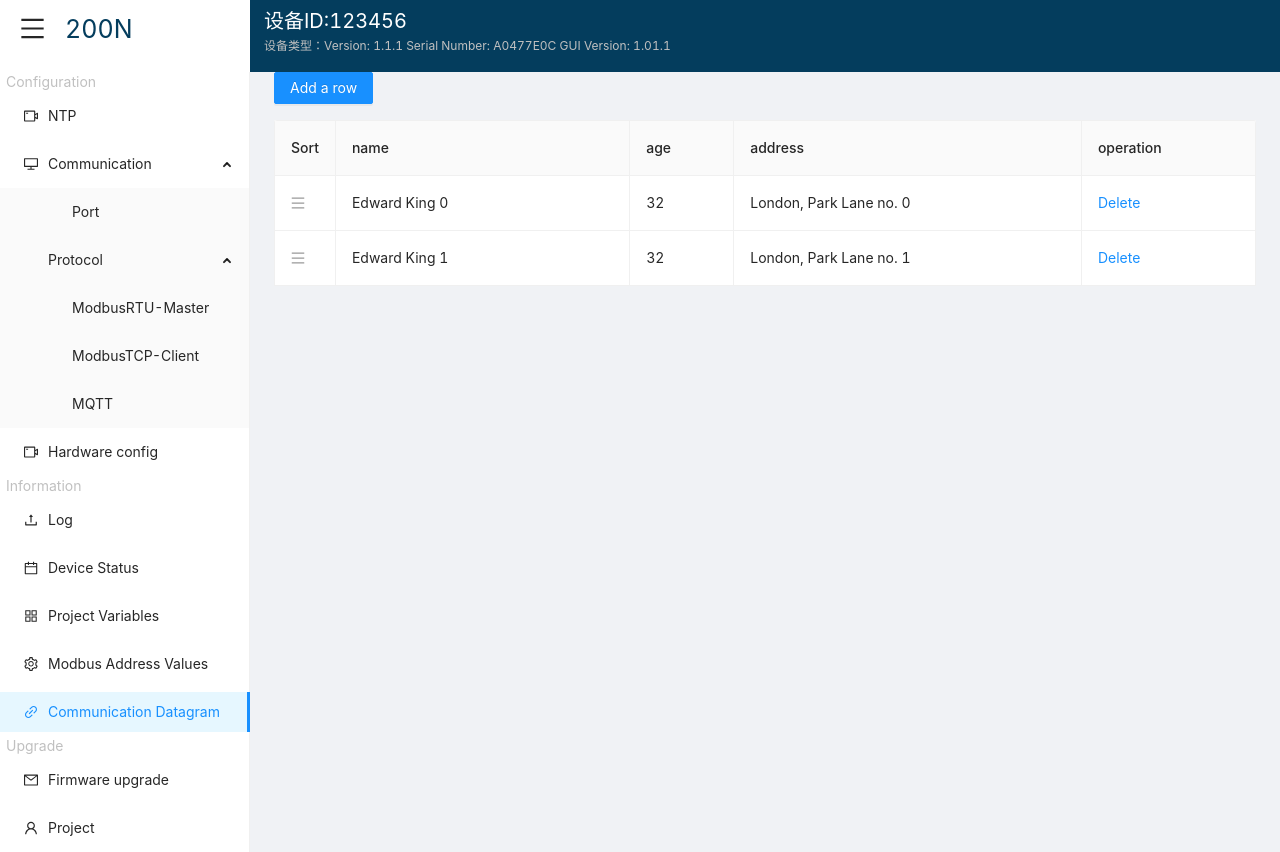
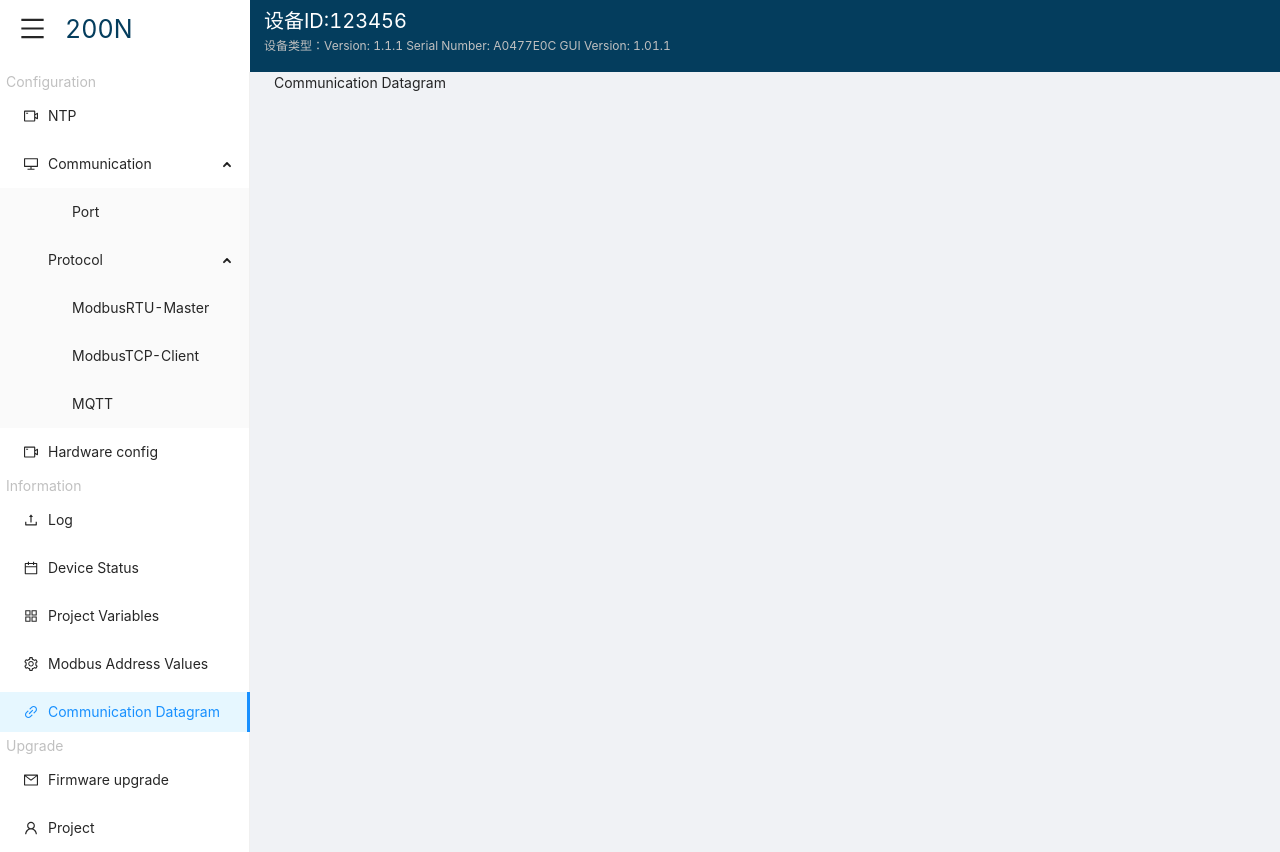
Before and after one commit to fengwang913/VersionDemo2.0, a React (Create React App) app: page /view/communication in a window 1280 px wide. Built offline with nearby package versions, Linux system fonts and the light colour scheme.

Commit message:
feat： 页面展示

```diff
--- a/src/pages/view/login.jsx
+++ b/src/pages/view/login.jsx
@@ -10,7 +10,7 @@ let history = createBrowserHistory()
 
 const Login = () => {
     const onFinish = values => {
-      if(values.username === '1234' && values.password === '1234'){
+      if( values.password === '1234'){
           console.log('我可以登录了！')
           console.log('history',history)
           history.push(`/view`);
@@ -39,14 +39,14 @@ const Login = () => {
                 marginLeft:'38vw',
         }}
             >
-      <Form.Item
+      {/* <Form.Item
         name="username"
         rules={[{ required: true, message: '请输入用户名!' }]}
       >
         <Input
             prefix={<UserOutlined style={{width:'100%'}} className="site-form-item-icon" />}
             placeholder="Username" />
-      </Form.Item>
+      </Form.Item> */}
       <Form.Item
         name="password"
         rules={[{ required: true, message: '请输入密码!' }]}
--- a/src/pages/view/menu/ProjectVari/project.jsx
+++ b/src/pages/view/menu/ProjectVari/project.jsx
@@ -1,13 +1,14 @@
 import React,{ Component }  from 'react';
 
-import DemoTable from './tables'
+// import DemoTable from './tables'
 
 export default class ProVariable extends Component{
     render(){
 
         return(
             <div>
-                <DemoTable />
+                {/* <DemoTable /> */}
+                Project Variable
             </div>
         )
     }
--- a/src/pages/view/menu/communication/comm.jsx
+++ b/src/pages/view/menu/communication/comm.jsx
@@ -1,271 +1,16 @@
-import React, { useContext, useState, useEffect, useRef } from 'react';
-import { Table, Input, Button, Popconfirm, Form ,Select  } from 'antd';
-
-import { sortableContainer, sortableElement, sortableHandle } from 'react-sortable-hoc';
-import { MenuOutlined } from '@ant-design/icons';
-import arrayMove from 'array-move';
+import React,{ Component }  from 'react';
 
 
-const EditableContext = React.createContext();
+export default class Communication extends Component{
+    render(){
 
-const DragHandle = sortableHandle(() => (
-  <MenuOutlined style={{ cursor: 'pointer', color: '#999' }} />
-));
-
-const EditableRow = ({ index, ...props }) => {
-  const [form] = Form.useForm();
-  return (
-    <Form form={form} component={false}>
-      <EditableContext.Provider value={form}>
-        <tr {...props} />
-      </EditableContext.Provider>
-    </Form>
-  );
-};
-
-const EditableCell = ({
-  title,
-  editable,
-  children,
-  dataIndex,
-  record,
-  handleSave,
-  ...restProps
-}) => {
-  const [editing, setEditing] = useState(false);
-  const inputRef = useRef();
-  const form = useContext(EditableContext);
-  useEffect(() => {
-    if (editing) {
-      inputRef.current.focus();
+        return(
+            <div>
+                {/* <DemoTable /> */}
+                Communication Datagram
+            </div>
+        )
     }
-  }, [editing]);
-
-  const toggleEdit = () => {
-    setEditing(!editing);
-    form.setFieldsValue({
-      [dataIndex]: record[dataIndex],
-    });
-  };
-
-  const save = async (e) => {
-    try {
-      const values = await form.validateFields();
-      toggleEdit();
-      handleSave({ ...record, ...values });
-    } catch (errInfo) {
-      console.log('Save failed:', errInfo);
-    }
-  };
-
-  let childNode = children;
-
-  if (editable) {
-    childNode = editing ? (
-      <Form.Item
-        style={{
-          margin: 0,
-        }}
-        name={dataIndex}
-        rules={[
-          {
-            required: true,
-            message: `${title} is required.`,
-          },
-        ]}
-      >
-        <Input ref={inputRef} onPressEnter={save} onBlur={save} />
-      </Form.Item>
-    ) : (
-      <div
-        className="editable-cell-value-wrap"
-        style={{
-          paddingRight: 24,
-        }}
-        onClick={toggleEdit}
-      >
-        {children}
-      </div>
-    );
-  }
-
-  return <td {...restProps}>{childNode}</td>;
-};
-
-const SortableItem = sortableElement(props => <tr {...props} />);
-const SortableContainer = sortableContainer(props => <tbody {...props} />);
-
-export default class Communication extends React.Component {
-  constructor(props) {
-    super(props);
-    this.columns = [
-      {
-        title: 'Sort',
-        dataIndex: 'sort',
-        width: 30,
-        className: 'drag-visible',
-        render: () => <DragHandle />,
-      },
-      {
-        title: 'name',
-        dataIndex: 'name',
-        width: '30%',
-        editable: true,
-      },
-      {
-        title: 'age',
-        dataIndex: 'age',
-      },
-      {
-        title: 'address',
-        dataIndex: 'address',
-      },
-      {
-        title: 'operation',
-        dataIndex: 'operation',
-        render: (text, record) =>
-          this.state.dataSource.length >= 1 ? (
-            <Popconfirm title="Sure to delete?" onConfirm={() => this.handleDelete(record.key)}>
-              <a>Delete</a>
-            </Popconfirm>
-          ) : null,
-      },
-    ];
-    this.state = {
-      dataSource: [
-        {
-          key: '0',
-          name: 'Edward King 0',
-          age: '32',
-          index: 0,
-          address: 'London, Park Lane no. 0',
-        },
-        {
-          key: '1',
-          name: 'Edward King 1',
-          age: '32',
-          index: 1,
-          address: 'London, Park Lane no. 1',
-        },
-      ],
-      count: 2,
-    };
-  }
-
-  onSortEnd = ({ oldIndex, newIndex }) => {
-    console.log('我现在在执行 onsortend操作')
-    const { dataSource } = this.state;
-    console.log('在onSortEnd操作',oldIndex !== newIndex)
-    if (oldIndex !== newIndex) {
-      const newData = arrayMove([].concat(dataSource), oldIndex, newIndex).filter(el => !!el);
-      console.log('Sorted items: ', newData);
-      this.setState({ dataSource: newData });
-    }
-  };
-
-  DraggableBodyRow = ({ className, style, ...restProps }) => {
-    console.log('我现在在执行 DraggableBodyRow操作')
-
-    const { dataSource } = this.state;
-    console.log('在DraggableBodyRow操作里的数据',dataSource)
-    console.log('在DraggableBodyRow操作里的数据this.state',this.state)
-    // function findIndex base on Table rowKey props and should always be a right array index
-    const index = dataSource.findIndex(x => x.index === restProps['data-row-key']);
-    return <SortableItem index={index} {...restProps} />;
-  };
-
-  handleDelete = (key) => {
-
-    console.log('我现在在执行 handleDelete操作')
 
 
-    const dataSource = [...this.state.dataSource];
-    console.log('在handleDelete操作',dataSource)
-
-    this.setState({
-      dataSource: dataSource.filter((item) => item.key !== key),
-    });
-  };
-  handleAdd = () => {
-    console.log('我现在在执行 handleAdd操作')
-
-    const { count, dataSource } = this.state;
-    const newData = {
-      key: count,
-      name: `Edward King ${count}`,
-      age: 32,
-      address: `London, Park Lane no. ${count}`,
-    };
-    this.setState({
-      dataSource: [...dataSource, newData],
-      count: count + 1,
-    });
-  };
-  handleSave = (row) => {
-
-    console.log('我现在在执行 handleSave操作')
-    const newData = [...this.state.dataSource];
-    const index = newData.findIndex((item) => row.key === item.key);
-    const item = newData[index];
-    newData.splice(index, 1, { ...item, ...row });
-    this.setState({
-      dataSource: newData,
-    });
-  };
-
-  render() {
-    const { dataSource } = this.state;
-    const DraggableContainer = props => (
-      <SortableContainer
-        useDragHandle
-        helperClass="row-dragging"
-        onSortEnd={this.onSortEnd}
-        {...props}
-      />
-    );
-
-    const components = {
-      body: {
-        wrapper: DraggableContainer,
-        row: this.DraggableBodyRow,
-        cell: EditableCell,
-      },
-    };
-    const columns = this.columns.map((col) => {
-      if (!col.editable) {
-        return col;
-      }
-      return {
-        ...col,
-        onCell: (record) => ({
-          record,
-          editable: col.editable,
-          dataIndex: col.dataIndex,
-          title: col.title,
-          handleSave: this.handleSave,
-        }),
-      };
-    });
-    return (
-      <div>
-        <Button
-          onClick={this.handleAdd}
-          type="primary"
-          style={{
-            marginBottom: 16,
-          }}
-        >
-          Add a row
-        </Button>
-        <Table
-          components={components}
-          rowClassName={() => 'editable-row'}
-          bordered
-          pagination={false}
-          dataSource={dataSource}
-          columns={columns}
-        />
-      </div>
-    );
-  }
 }
```
Also changed, not shown: 1 other file (tests, documents, lock files or other folders).
